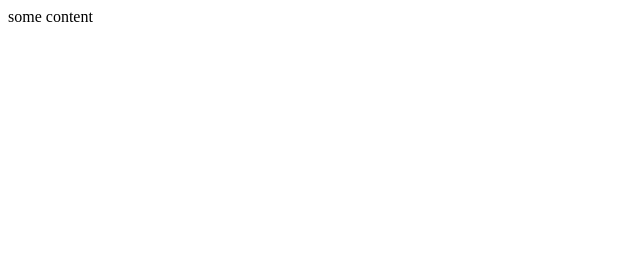
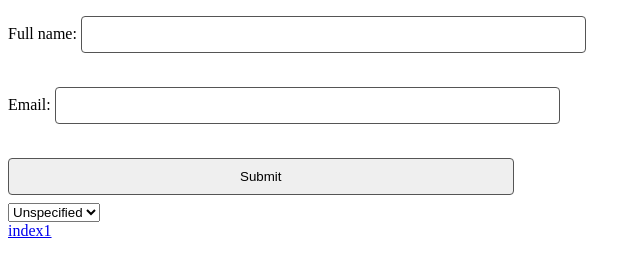
Before and after one commit to Jean-LoupJohnston/387A1, a plain HTML site: page Assignment1/build/web/index2.html in a window 1280 px wide. Shown: the whole page, without its empty margins (0-641 px from the left). Drawn offline with Linux system fonts and the light colour scheme.

Commit message:
changes to index files

```diff
--- a/Assignment1/build/web/WEB-INF/web.xml
+++ b/Assignment1/build/web/WEB-INF/web.xml
@@ -14,6 +14,6 @@
         </session-timeout>
     </session-config>
     <welcome-file-list>
-        <welcome-file>index.html</welcome-file>
+        <welcome-file>index1.html</welcome-file>
     </welcome-file-list>
 </web-app>
--- a/Assignment1/build/web/index2.html
+++ b/Assignment1/build/web/index2.html
@@ -1,14 +1,30 @@
-<!DOCTYPE html PUBLIC "-//W3C//DTD XHTML 1.0 Transitional//EN"
-"http://www.w3.org/TR/xhtml1/DTD/xhtml1-transitional.dtd">
-
+<!DOCTYPE html>
+<!--
+To change this license header, choose License Headers in Project Properties.
+To change this template file, choose Tools | Templates
+and open the template in the editor.
+-->
 <html xmlns="http://www.w3.org/1999/xhtml">
 
 <head>
   <title>Title of document</title>
+   <link rel="stylesheet" type="text/css" href="newcss1.css"></link>
 </head>
 
 <body>
-  some content
+  <form action="./MyServlet" method="post">
+      Full name: <input type="text" name="fname"></input><br></br>
+      Email: <input type="email" name="email"></input><br></br>
+      <div class="try"> <input type="submit" value="Submit"></input> </div>
+       <select name="format" >
+  <option disabled selected value>Unspecified</option>
+  <option value="xml">xml</option>
+  <option value="html">html</option>
+  <option value="text">text</option>
+
+</select>
+</form>
+  <a href=index1.html> index1 </a>
 </body>
 
 </html>
--- /dev/null
+++ b/Assignment1/build/web/newcss.css
@@ -0,0 +1,20 @@
+/*
+To change this license header, choose License Headers in Project Properties.
+To change this template file, choose Tools | Templates
+and open the template in the editor.
+*/
+/*
+    Created on : 24-Sep-2019, 1:46:43 PM
+    Author     : fahd_
+*/
+input:focus{
+    border: 3px solid green;
+}
+
+
+div{
+ margin: auto;
+  width: 50%;
+  border: 3px solid black;
+  padding: 10px;
+}
--- a/Assignment1/build/web/newcss1.css
+++ b/Assignment1/build/web/newcss1.css
@@ -4,6 +4,23 @@ To change this template file, choose Tools | Templates
 and open the template in the editor.
 */
 /*
-    Created on : 23-Sep-2019, 12:26:45 PM
-    Author     : Jean-Loup
+    Created on : 24-Sep-2019, 2:18:28 PM
+    Author     : fahd_
 */
+
+input{
+  width: 40%;
+  padding: 10px 20px;
+  margin: 8px 0;
+  box-sizing: border-box;
+  border: 1px solid #555;
+  border-radius: 4px;
+}
+
+input:focus {
+  background-color: lightblue;
+}
+
+div .try{
+  margin: 0 120px;
+}
--- a/Assignment1/web/WEB-INF/web.xml
+++ b/Assignment1/web/WEB-INF/web.xml
@@ -14,6 +14,6 @@
         </session-timeout>
     </session-config>
     <welcome-file-list>
-        <welcome-file>index.html</welcome-file>
+        <welcome-file>index1.html</welcome-file>
     </welcome-file-list>
 </web-app>
--- /dev/null
+++ b/Assignment1/web/newcss.css
@@ -0,0 +1,20 @@
+/*
+To change this license header, choose License Headers in Project Properties.
+To change this template file, choose Tools | Templates
+and open the template in the editor.
+*/
+/*
+    Created on : 24-Sep-2019, 1:46:43 PM
+    Author     : fahd_
+*/
+input:focus{
+    border: 3px solid green;
+}
+
+
+div{
+ margin: auto;
+  width: 50%;
+  border: 3px solid black;
+  padding: 10px;
+}
--- a/Assignment1/web/newcss1.css
+++ b/Assignment1/web/newcss1.css
@@ -4,6 +4,23 @@ To change this template file, choose Tools | Templates
 and open the template in the editor.
 */
 /*
-    Created on : 23-Sep-2019, 12:26:45 PM
-    Author     : Jean-Loup
+    Created on : 24-Sep-2019, 2:18:28 PM
+    Author     : fahd_
 */
+
+input{
+  width: 40%;
+  padding: 10px 20px;
+  margin: 8px 0;
+  box-sizing: border-box;
+  border: 1px solid #555;
+  border-radius: 4px;
+}
+
+input:focus {
+  background-color: lightblue;
+}
+
+div .try{
+  margin: 0 120px;
+}
```
Also changed, not shown: Assignment1/build/web/index.html (deleted, +0 -18 lines), Assignment1/build/web/index1.html (added, +24 -0 lines), Assignment1/web/index.html (deleted, +0 -18 lines), Assignment1/web/index1.html (added, +24 -0 lines).
